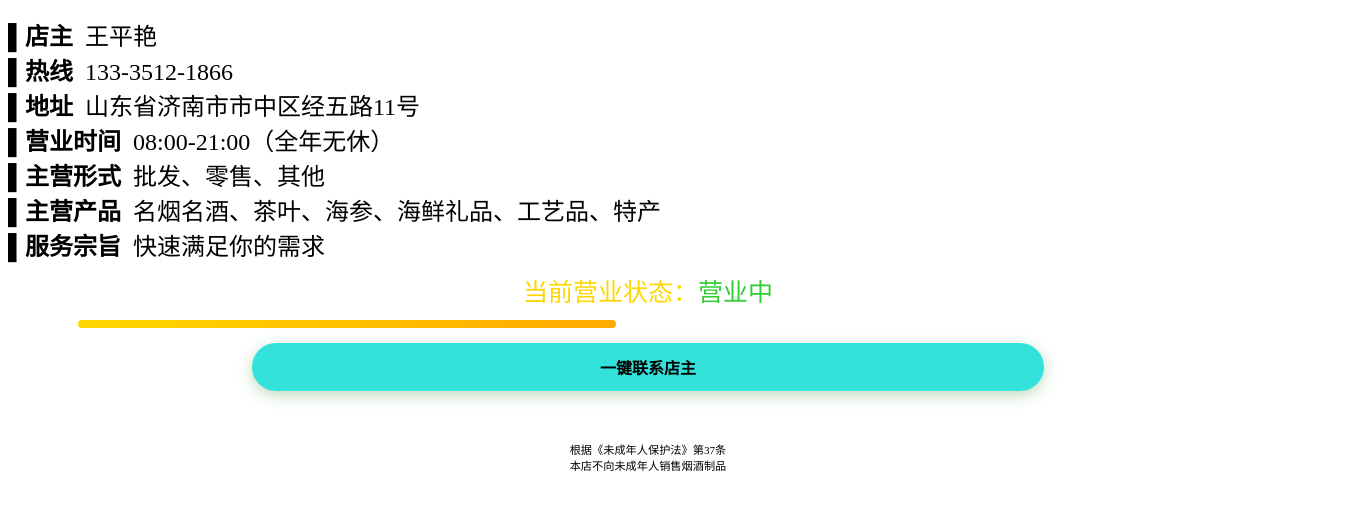
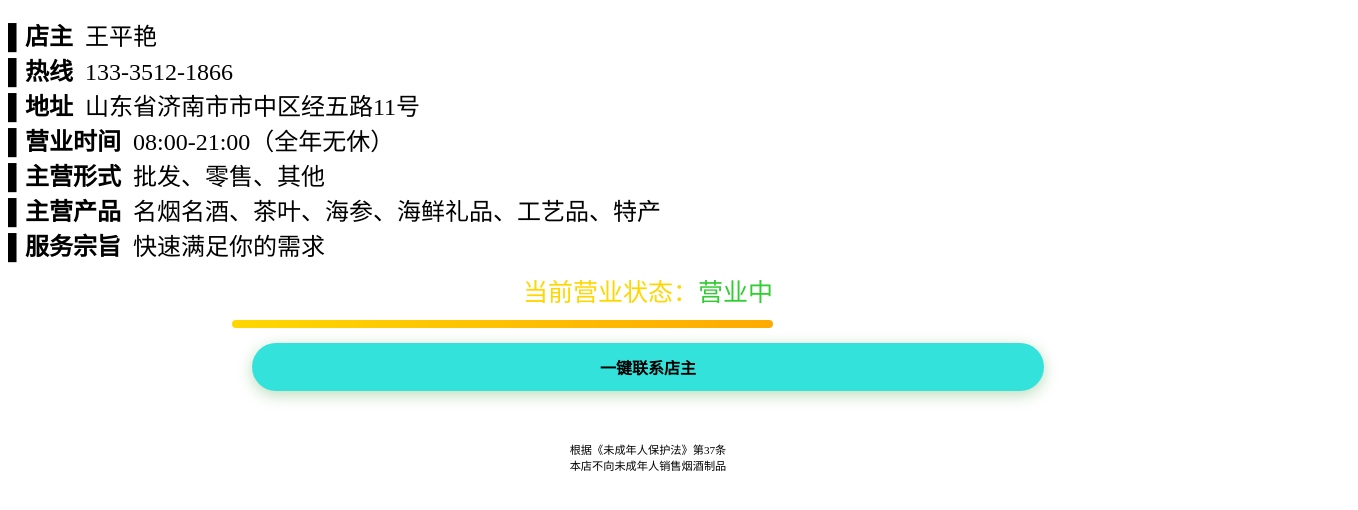
Before and after one commit to BEIMINGJIAOLONG/BEIMING.github.io, a plain HTML site: page index.html in a window 1280 px wide. Shown: the part 166-676 px from the top of the page, 1358 px wide, since content can reach past the window. Drawn offline with Linux system fonts and the light colour scheme.

Commit message:
Update index.html

```diff
--- a/index.html
+++ b/index.html
@@ -4,26 +4,23 @@
     <meta charset="UTF-8">
     <meta name="viewport" content="width=device-width, initial-scale=1.0">
     <title>名片</title>
-
 <style>
 /* 动态营业时间指示器 */
 .hours-indicator {
-  width: 100%;
+  width: 65%;
   height: 8px;
   background: rgba(255, 255, 255, 0.1);
   border-radius: 4px;
   margin: 12px auto;
-  padding-left: 70px;
   position: relative;
 }
 .hours-progress {
-  width: 42%; /* 10:00-23:00的营业进度 */
+  width: 65%; /* 10:00-23:00的营业进度 */
   height: 100%;
   background: linear-gradient(90deg, #ffd700, #ffaa00);
   border-radius: 4px;
   transition: 0.3s;
 }
-
 /* 快捷拨号按钮 */
 .call-button {
   display: block;
@@ -42,7 +39,6 @@
 .call-button:hover {
   transform: scale(1.05);
 }
-
 /* 新增营业时间动态显示 */
 .live-time {
   text-align: center;
@@ -58,7 +54,6 @@
 </style>
 </head>
 <body style="width: 100%;">
-
 <div class="card">
   <h2 style="color:#000; text-align:center; margin-bottom:5px; font-size: 50px;">
     齐鲁名饮
@@ -66,9 +61,7 @@
   <p style="color:#aaa; text-align:center; font-size:0.9em; font-size: 20px;">
     —— 保真直供 专业甄选 ——
   </p>
-
   <div class="divider"></div>
-
   <div style="color:#000;width:100%; margin:0 auto; font-size: 24px;">
     <span class="highlight">▌店主</span>&nbsp;&nbsp;王平艳<br>
     <span class="highlight">▌热线</span>&nbsp;&nbsp;133-3512-1866<br>
@@ -78,9 +71,7 @@
     <span class="highlight">▌主营产品</span>&nbsp;&nbsp;名烟名酒、茶叶、海参、海鲜礼品、工艺品、特产<br>
     <span class="highlight">▌服务宗旨</span>&nbsp;&nbsp;快速满足你的需求<br>
   </div>
-
   <div class="divider"></div>
-
   <!-- 新增动态营业时间模块 -->
   <div class="live-time" style=" font-size: 25px;">
      当前营业状态：<span id="status">营业中</span>
@@ -88,18 +79,15 @@
   <div class="hours-indicator">
     <div class="hours-progress"></div>
   </div>
-
   <!-- 快捷拨号按钮 -->
   <a href="tel:13335121866" class="call-button" style="color: #000 !important; background:#34e2dc;">
      一键联系店主
   </a>
-
   <p style="color:# 0666; font-size:0.7em; text-align:center; margin-top:50px;">
     根据《未成年人保护法》第37条<br>
     本店不向未成年人销售烟酒制品
   </p>
 </div>
-
 <script>
 // 实时营业时间检测
 function updateBusinessStatus() {
@@ -115,11 +103,9 @@ function updateBusinessStatus() {
     statusElement.style.color = '#FF4444';
   }
 }
-
 // 每5分钟更新一次状态
 setInterval(updateBusinessStatus, 300000);
 updateBusinessStatus();
 </script>
-
 </body>
 </html>
```
